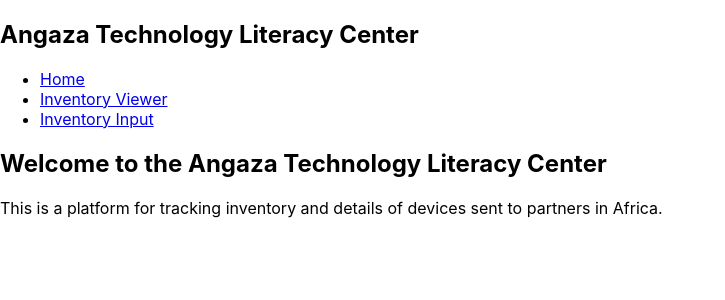
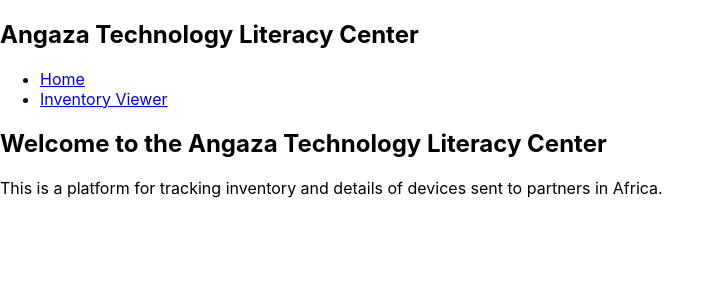
Before and after one commit to dliu25/angaza, a React (Create React App) app in the folder angazaa/app2/: page / in a window 1280 px wide. Shown: the top 300 px of the page, without its empty margins (0-725 px from the left). Built offline with nearby package versions, Linux system fonts and the light colour scheme.

Commit message:
merge view and

```diff
--- a/angazaa/app2/src/App.js
+++ b/angazaa/app2/src/App.js
@@ -56,7 +56,6 @@
 
   return (
     <div>
-      <Navbar />
       <DataTable columns={columns} data = {data} fixedHeader pagination>
 
       </DataTable>
@@ -146,6 +145,8 @@
 
 
       </form>
+      <Table />
+
     </div>
   );
 }
@@ -159,9 +160,6 @@
         </li>
         <li>
           <Link to="/inven-view">Inventory Viewer</Link>
-        </li>
-        <li>
-          <Link to="/inven-input">Inventory Input</Link>
         </li>
       </ul>
     </nav>
@@ -204,8 +202,7 @@
       <Routes>
         <Route path="/" element={<Home />} />
         <Route path="/item/:id" element={<ItemDetails />} />
-        <Route path="/inven-input" element={<Form />} />
-        <Route path="/inven-view" element={<Table />} />
+        <Route path="/inven-view" element={<Form />} />
       </Routes>
     </div>
   );
```
